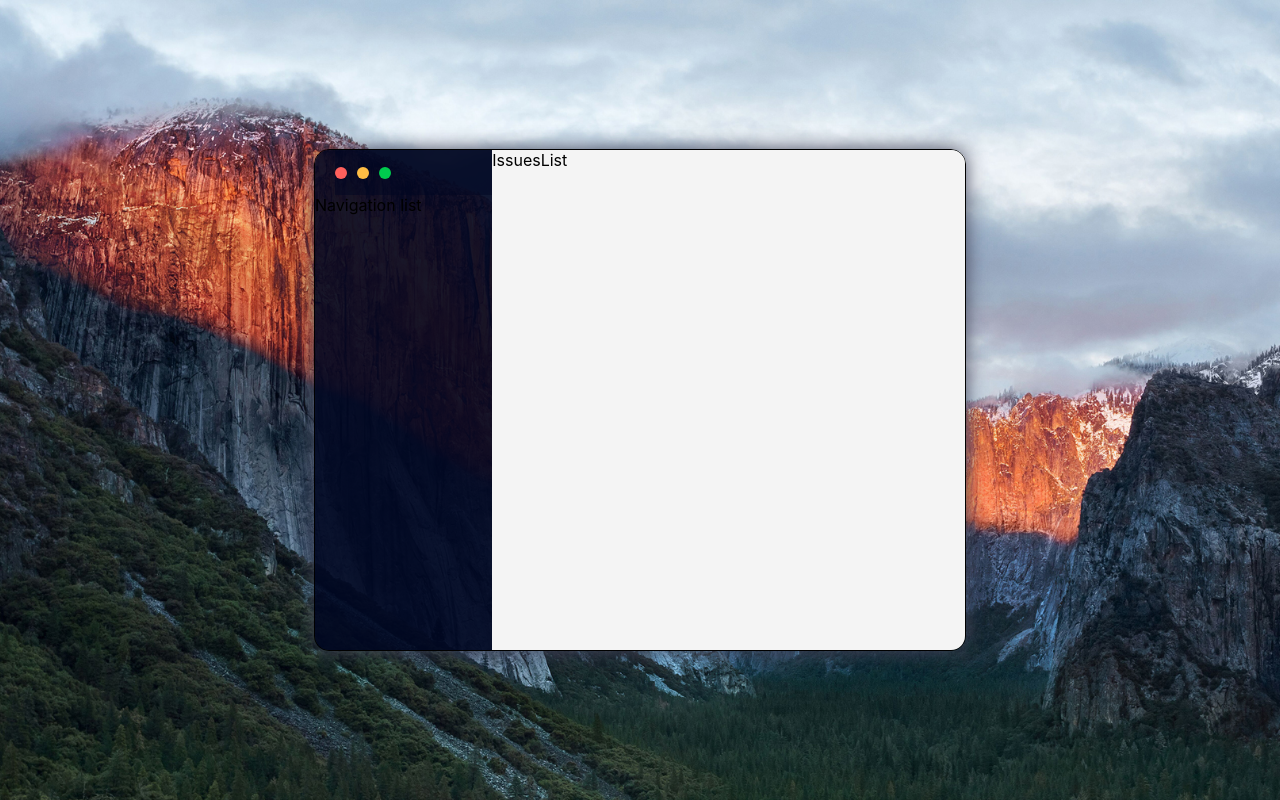
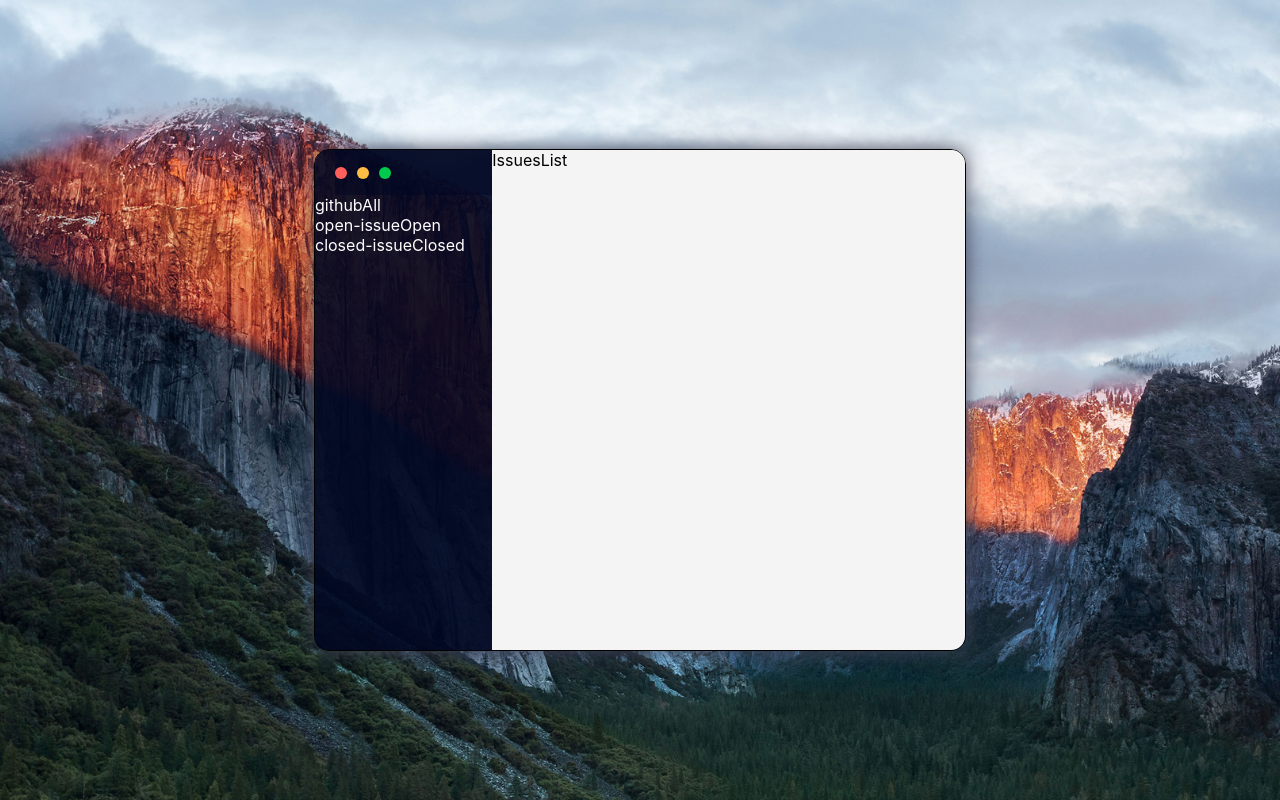
Before and after one commit to arturbartkowicz/el-passion, a React (Create React App) app: page / in a window 1280 px wide. Built offline with nearby package versions, Linux system fonts and the light colour scheme.

Commit message:
added open issue component

```diff
--- /dev/null
+++ b/src/components/atoms/NavListItem/NavListItem.js
@@ -0,0 +1,12 @@
+import { ListItem } from "./NavListItem.styles";
+
+function NavListItem({ text, icon }) {
+  return (
+    <ListItem>
+      {icon}
+      {text}
+    </ListItem>
+  );
+}
+
+export default NavListItem;
--- /dev/null
+++ b/src/components/atoms/NavListItem/NavListItem.styles.js
@@ -0,0 +1,5 @@
+import styled from "styled-components";
+
+export const ListItem = styled.li`
+  color: white;
+`;
--- /dev/null
+++ b/src/components/molecules/NavigationList/NavigationList.js
@@ -0,0 +1,14 @@
+import { List } from "./NavigationList.styles";
+import NavListItem from "../../atoms/NavListItem/NavListItem";
+
+function NavigationList() {
+  return (
+    <List>
+      <NavListItem icon="github" text="All" />
+      <NavListItem icon="open-issue" text="Open" />
+      <NavListItem icon="closed-issue" text="Closed" />
+    </List>
+  );
+}
+
+export default NavigationList;
--- /dev/null
+++ b/src/components/molecules/NavigationList/NavigationList.styles.js
@@ -0,0 +1,3 @@
+import styled from "styled-components";
+
+export const List = styled.ul``;
--- a/src/components/organisms/Navigation/Navigation.js
+++ b/src/components/organisms/Navigation/Navigation.js
@@ -1,4 +1,5 @@
 import { Nav, WindowButtons, WindowButton } from "./Navigation.styles";
+import NavigationList from "../../molecules/NavigationList/NavigationList";
 
 function Navigation() {
   return (
@@ -8,7 +9,7 @@ function Navigation() {
         <WindowButton color="yellow" />
         <WindowButton color="green" />
       </WindowButtons>
-      <ul>Navigation list</ul>
+      <NavigationList />
     </Nav>
   );
 }
```
